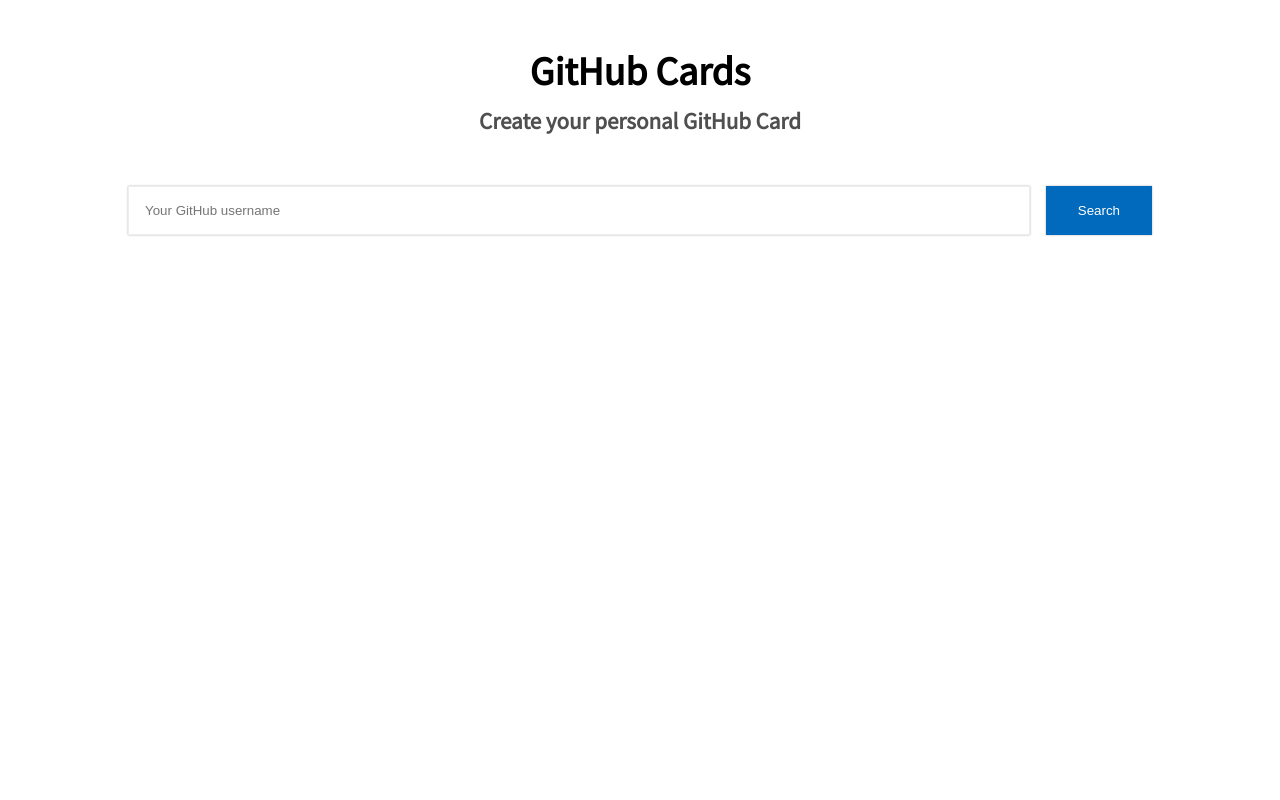
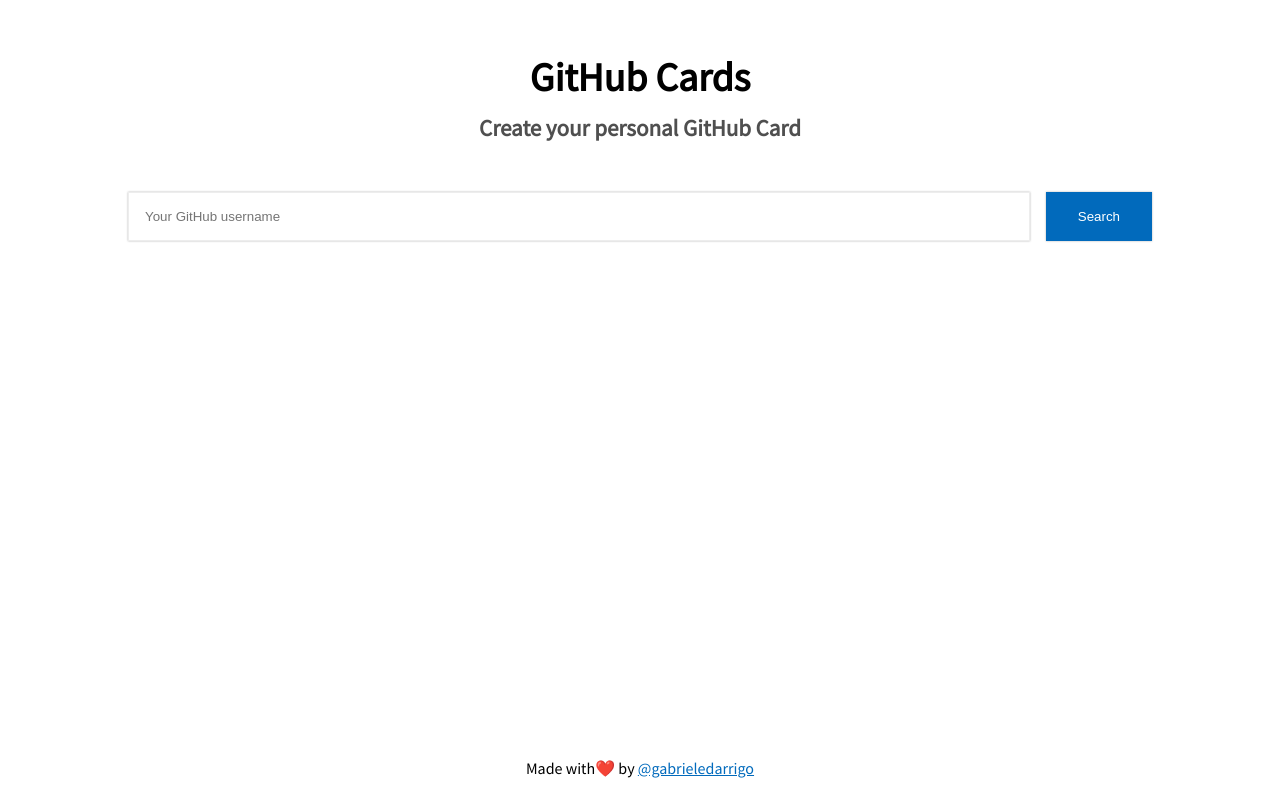
Before and after one commit to gabrieledarrigo/github-cards, a React (Create React App) app: page / in a window 1280 px wide. Built offline with nearby package versions, Linux system fonts and the light colour scheme.

Commit message:
A sponsor footer : )

```diff
--- a/src/App.jsx
+++ b/src/App.jsx
@@ -20,7 +20,7 @@
   };
 
   return (
-    <div className={styles.app}>
+    <section className={styles.app}>
       <header className={styles.header}>
         <h1 className={styles.title}>
           GitHub Cards
@@ -37,7 +37,7 @@
           <div className={styles.error}>
             <span
               role="img"
-              aria-label="error"
+              aria-label="Error"
             >
               ❌
             </span>
@@ -58,7 +58,28 @@
           />
         )}
       </div>
-    </div>
+
+      <footer className={styles.footer}>
+        <p>
+          Made with
+          <span
+            role="img"
+            aria-label="Love"
+          >
+            ❤️
+          </span>
+          {' '}
+          by
+          {' '}
+          <a
+            href="https://www.github.com/gabrieledarrigo"
+            title="@gabrieledarrigo"
+          >
+            @gabrieledarrigo
+          </a>
+        </p>
+      </footer>
+    </section>
   );
 }
 
--- a/src/App.module.css
+++ b/src/App.module.css
@@ -30,6 +30,18 @@
   margin: 0.5rem;
 }
 
+.footer {
+  bottom: 0;
+  left: 0;
+  position: absolute;
+  text-align: center;
+  width: 100%;
+}
+
+.footer a {
+  color: var(--color-info);
+}
+
 @media (min-width: 1024px) {
   .content {
     max-width: 64rem;
```
